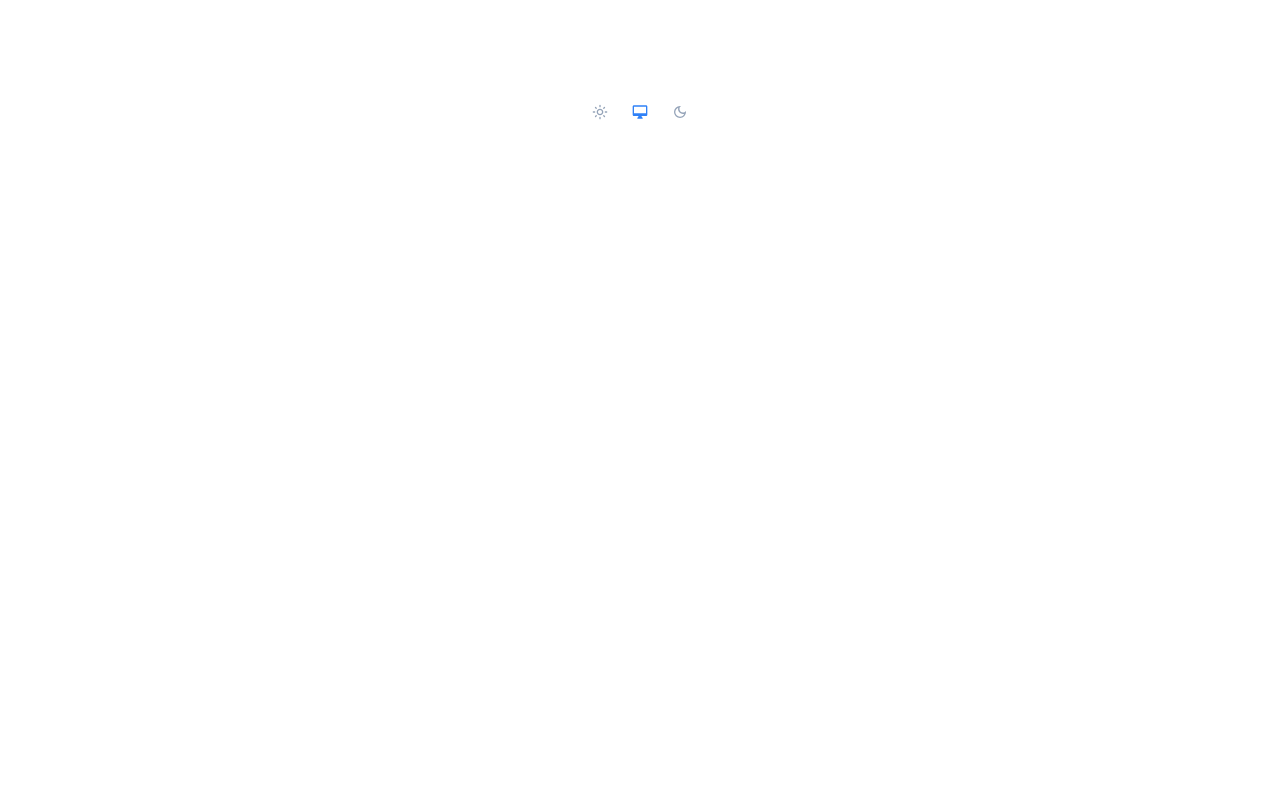
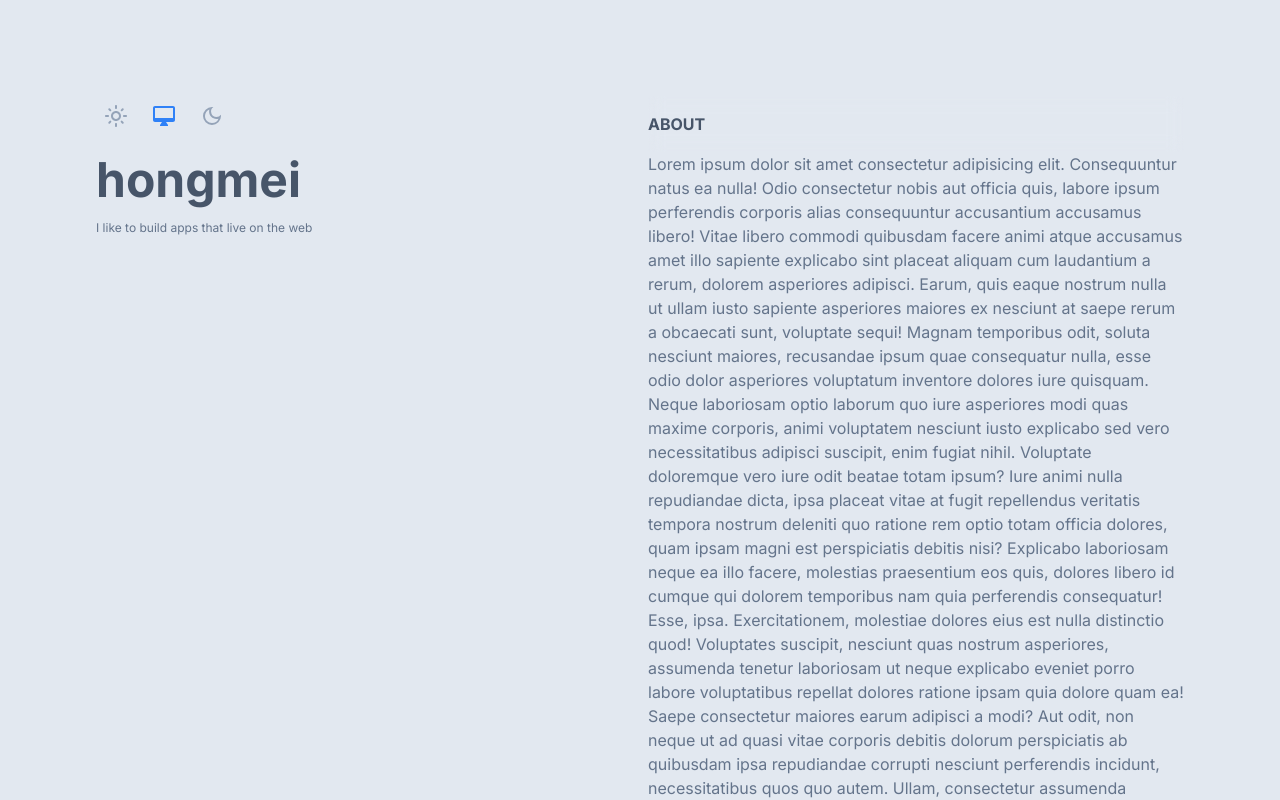
Before and after one commit to hongmei-codes/hongmei-codes.github.io, a Next.js app: page / in a window 1280 px wide. Shown: the top 800 px of the page. Built offline with nearby package versions, Linux system fonts and the light colour scheme.

Commit message:
created initial layout

```diff
--- /dev/null
+++ b/app/components/Content.tsx
@@ -0,0 +1,61 @@
+export default function Content() {
+  return (
+    <main className="py-9 lg:py-24 lg:w-1/2">
+      <section id="about" className="mb-16">
+        <div className="sticky top-0 z-20 backdrop-blur py-4">
+          <h2 className="dark:text-slate-200 text-slate-600 font-bold">
+            ABOUT
+          </h2>
+        </div>
+        <p className="mb-4">
+          Lorem ipsum dolor sit amet consectetur adipisicing elit. Consequuntur
+          natus ea nulla! Odio consectetur nobis aut officia quis, labore ipsum
+          perferendis corporis alias consequuntur accusantium accusamus libero!
+          Vitae libero commodi quibusdam facere animi atque accusamus amet illo
+          sapiente explicabo sint placeat aliquam cum laudantium a rerum,
+          dolorem asperiores adipisci. Earum, quis eaque nostrum nulla ut ullam
+          iusto sapiente asperiores maiores ex nesciunt at saepe rerum a
+          obcaecati sunt, voluptate sequi! Magnam temporibus odit, soluta
+          nesciunt maiores, recusandae ipsum quae consequatur nulla, esse odio
+          dolor asperiores voluptatum inventore dolores iure quisquam. Neque
+          laboriosam optio laborum quo iure asperiores modi quas maxime
+          corporis, animi voluptatem nesciunt iusto explicabo sed vero
+          necessitatibus adipisci suscipit, enim fugiat nihil. Voluptate
+          doloremque vero iure odit beatae totam ipsum? Iure animi nulla
+          repudiandae dicta, ipsa placeat vitae at fugit repellendus veritatis
+          tempora nostrum deleniti quo ratione rem optio totam officia dolores,
+          quam ipsam magni est perspiciatis debitis nisi? Explicabo laboriosam
+          neque ea illo facere, molestias praesentium eos quis, dolores libero
+          id cumque qui dolorem temporibus nam quia perferendis consequatur!
+          Esse, ipsa. Exercitationem, molestiae dolores eius est nulla
+          distinctio quod! Voluptates suscipit, nesciunt quas nostrum
+          asperiores, assumenda tenetur laboriosam ut neque explicabo eveniet
+          porro labore voluptatibus repellat dolores ratione ipsam quia dolore
+          quam ea! Saepe consectetur maiores earum adipisci a modi? Aut odit,
+          non neque ut ad quasi vitae corporis debitis dolorum perspiciatis ab
+          quibusdam ipsa repudiandae corrupti nesciunt perferendis incidunt,
+          necessitatibus quos quo autem. Ullam, consectetur assumenda nostrum
+          laborum iste quos quod est deserunt minus provident porro corrupti
+          maxime quibusdam tempore. Magnam impedit sunt doloremque labore
+          laboriosam eum voluptatum. Magni dolores voluptatem adipisci tenetur
+          ab qui culpa temporibus expedita consectetur quo suscipit, illum
+          reprehenderit eius explicabo, necessitatibus libero? Magni molestiae
+          nisi minus repudiandae officia, nostrum enim incidunt debitis
+          repellendus soluta quia similique quidem illum voluptatibus quis?
+          Itaque perspiciatis alias praesentium sapiente odit amet dignissimos
+          fugit magni dolores velit fugiat, adipisci et corrupti consequatur qui
+          quod nemo a quisquam expedita? Ullam, omnis facilis saepe debitis rem
+          repellat hic ducimus commodi voluptates iusto adipisci accusantium
+          minus reiciendis quisquam possimus corporis voluptate tempora rerum
+          similique? Non excepturi adipisci, sapiente omnis recusandae
+          architecto repellat cumque earum vitae esse reprehenderit aspernatur
+          voluptas porro ea odit neque libero alias aliquid amet aliquam tempora
+          ab molestiae? A quo delectus laudantium explicabo eligendi,
+          exercitationem quae aliquam dolores, recusandae necessitatibus
+          nostrum! Ea qui velit quae eos in suscipit, magni nesciunt sed odit
+          nam dicta ratione illo.
+        </p>
+      </section>
+    </main>
+  );
+}
--- /dev/null
+++ b/app/components/Header.tsx
@@ -0,0 +1,17 @@
+import { ThemeSwitch } from "./ThemeSwitch";
+
+export default function Header() {
+  return (
+    <header className="lg:sticky lg:top-0 lg:flex lg:max-h-screen lg:w-1/2 py-9 lg:py-24 lg:flex-col lg:justify-between">
+      <div>
+        <ThemeSwitch />
+        <h1 className="text-5xl dark:text-slate-200 text-slate-600 font-bold mt-5">
+          hongmei
+        </h1>
+        <p className="mt-4 max-w-xs text-xs">
+          I like to build apps that live on the web
+        </p>
+      </div>
+    </header>
+  );
+}
--- a/app/components/ThemeSwitch.tsx
+++ b/app/components/ThemeSwitch.tsx
@@ -19,26 +19,29 @@ export function ThemeSwitch() {
   return (
     <div className="flex gap-2">
       <button
-        className="p-2 rounded-lg hover:bg-slate-200/50 dark:hover:bg-slate-200/20"
+        className="p-2 rounded-lg hover:bg-slate-300/50 dark:hover:bg-slate-300/20"
         onClick={() => setTheme("light")}
       >
         <MdOutlineLightMode
+          size={24}
           className={theme === "light" ? "text-primary" : "text-slate-400"}
         />
       </button>
       <button
-        className="p-2 rounded-lg hover:bg-slate-200/50 dark:hover:bg-slate-200/20"
+        className="p-2 rounded-lg hover:bg-slate-300/50 dark:hover:bg-slate-300/20"
         onClick={() => setTheme("system")}
       >
         <MdOutlineDesktopMac
+          size={24}
           className={theme === "system" ? "text-primary" : "text-slate-400"}
         />
       </button>
       <button
-        className="p-2 rounded-lg hover:bg-slate-200/50 dark:hover:bg-slate-200/20"
+        className="p-2 rounded-lg hover:bg-slate-300/50 dark:hover:bg-slate-300/20"
         onClick={() => setTheme("dark")}
       >
         <MdOutlineDarkMode
+          size={24}
           className={theme === "dark" ? "text-primary" : "text-slate-400"}
         />
       </button>
--- a/app/layout.tsx
+++ b/app/layout.tsx
@@ -17,7 +17,9 @@ export default function RootLayout({
 }>) {
   return (
     <html lang="en" suppressHydrationWarning>
-      <body className={inter.className}>
+      <body
+        className={`${inter.className} dark:bg-slate-900 bg-slate-200 dark:text-slate-400 text-slate-500 selection:bg-primary selection:text-slate-100 dark:selection:text-blue-900`}
+      >
         <Providers attribute="class" defaultTheme="system" enableSystem>
           {children}
         </Providers>
--- a/app/page.tsx
+++ b/app/page.tsx
@@ -1,9 +1,13 @@
-import { ThemeSwitch } from "./components/ThemeSwitch";
+import Header from "./components/Header";
+import Content from "./components/Content";
 
 export default function Home() {
   return (
-    <main className="flex min-h-screen flex-col items-center p-24">
-      <ThemeSwitch />
-    </main>
+    <div className="min-h-screen max-w-screen-xl mx-auto lg:px-24 md:px-24 px-10 py-0">
+      <div className="lg:flex lg:justify-between lg:gap-4">
+        <Header />
+        <Content />
+      </div>
+    </div>
   );
 }
```
